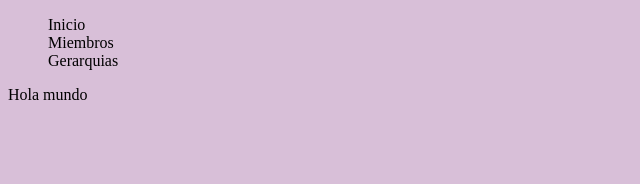
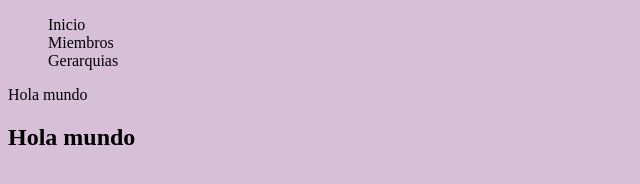
Before and after one commit to Alexsb55/primerrepo, a plain HTML site: page Demo/index.html in a window 1280 px wide. Shown: the whole page, without its empty margins (0-640 px from the left). Drawn offline with Linux system fonts and the light colour scheme.

Commit message:
primer commit de la rama 2

```diff
--- a/Demo/index.html
+++ b/Demo/index.html
@@ -26,6 +26,11 @@
             </div>
         </div>
     </div>
+    <div>
+        <section>
+            <h2>Hola mundo</h2>
+        </section>
+    </div>
     <script src="back.js"></script>
 </body>
 </html>
```
